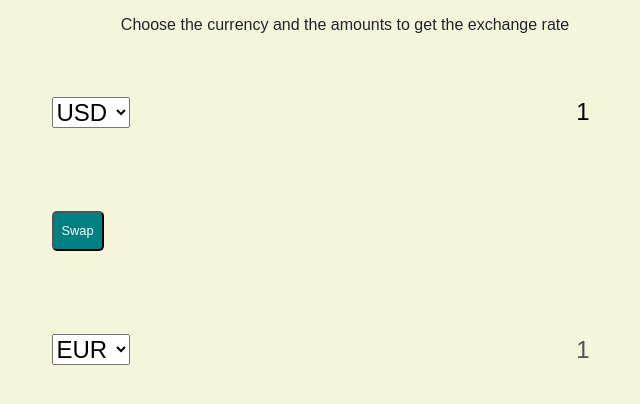
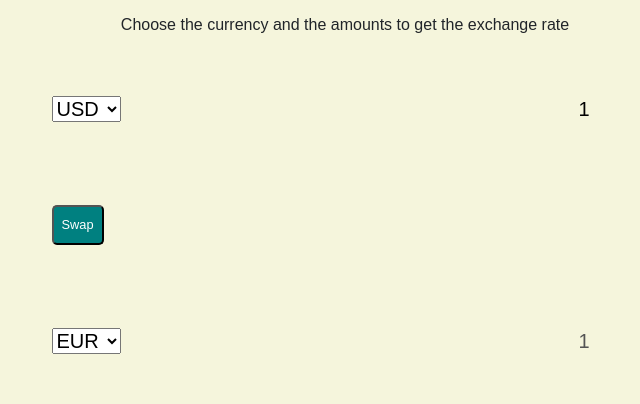
Before and after one commit to mehrab328/Currency-Converter, a plain HTML site: page index.html in a window 1280 px wide. Shown: the part 258-662 px from the top of the page, without its empty margins (311-951 px from the left). Drawn offline with nearby package versions, Linux system fonts and the light colour scheme; no server answers.

Commit message:
Fixed Bugs

```diff
--- a/resources/css/style.css
+++ b/resources/css/style.css
@@ -78,14 +78,14 @@ p {
 }
 
 .currency-row select {
-  font-size: 1.5rem;
+  font-size: 1.25rem;
 }
 
 .currency-row input {
   border: 0;
   text-align: right;
   background: transparent;
-  font-size: 1.5rem;
+  font-size: 1.25rem;
   width: 50%;
 }
 
--- a/resources/js/script.js
+++ b/resources/js/script.js
@@ -16,7 +16,7 @@ const api_call = () => {
         .then(res => res.json())
         .then(data => {
             const r = data.conversion_rates[val2];
-            inp2.value = (inp1.value * r).toFixed(2);
+            inp2.value = (inp1.value * r).toFixed(4);
             exrate.innerText = `1 ${val1} = ${r} ${val2}`;
         })
 
```
